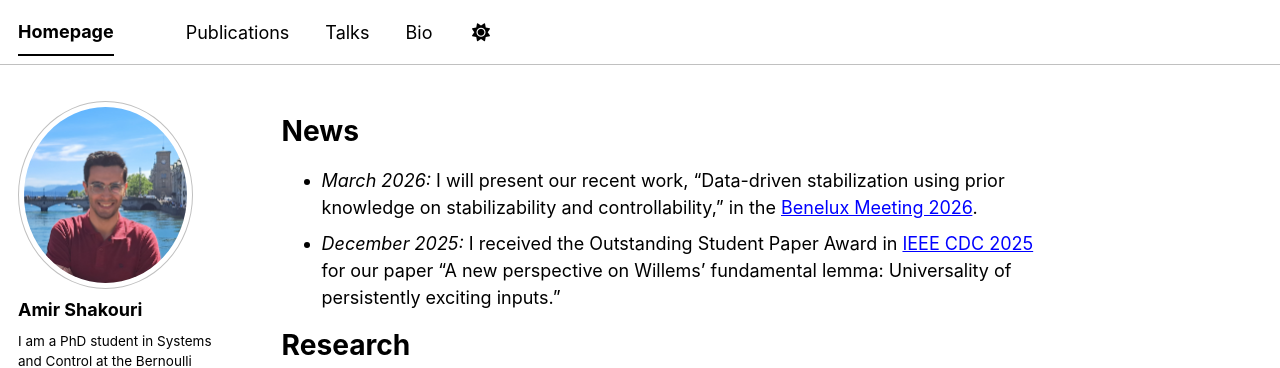
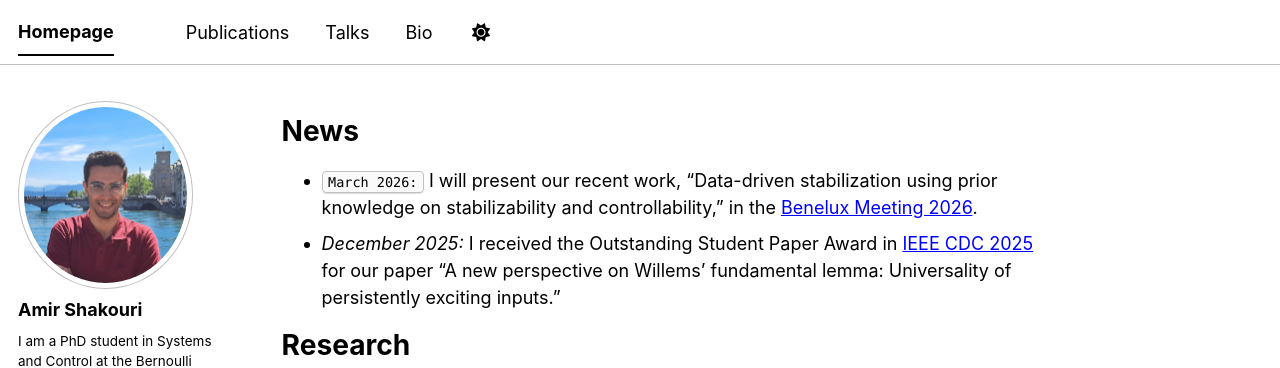
Before and after one commit to a-shakouri/a-shakouri.github.io, a Jekyll site: the page built from _pages/about.md, in a window 1280 px wide. Shown: the top 368 px of the page. Built offline with Jekyll 4.4.1, drawn with Linux system fonts in a browser that asks for light colours; some web fonts are replaced; a script bundle is joined from its source files by our own code; library files that are not in the unit come from our copies.

```diff
--- a/_pages/about.md
+++ b/_pages/about.md
@@ -10,8 +10,8 @@ redirect_from:
 News
 ======
 
-- *March 2026:* I will present our recent work, "Data-driven stabilization using prior knowledge on stabilizability and controllability," in the [Benelux Meeting 2026](https://www.beneluxmeeting.nl/).
-- *December 2025:* I received the Outstanding Student Paper Award in [IEEE CDC 2025](https://cdc2025.ieeecss.org/) for our paper "A new perspective on Willems’ fundamental lemma: Universality of persistently exciting inputs."
+- `March 2026:` I will present our recent work, "Data-driven stabilization using prior knowledge on stabilizability and controllability," in the [Benelux Meeting 2026](https://www.beneluxmeeting.nl/).
+- _December 2025:_ I received the Outstanding Student Paper Award in [IEEE CDC 2025](https://cdc2025.ieeecss.org/) for our paper "A new perspective on Willems’ fundamental lemma: Universality of persistently exciting inputs."
 
 Research
 ======
```
